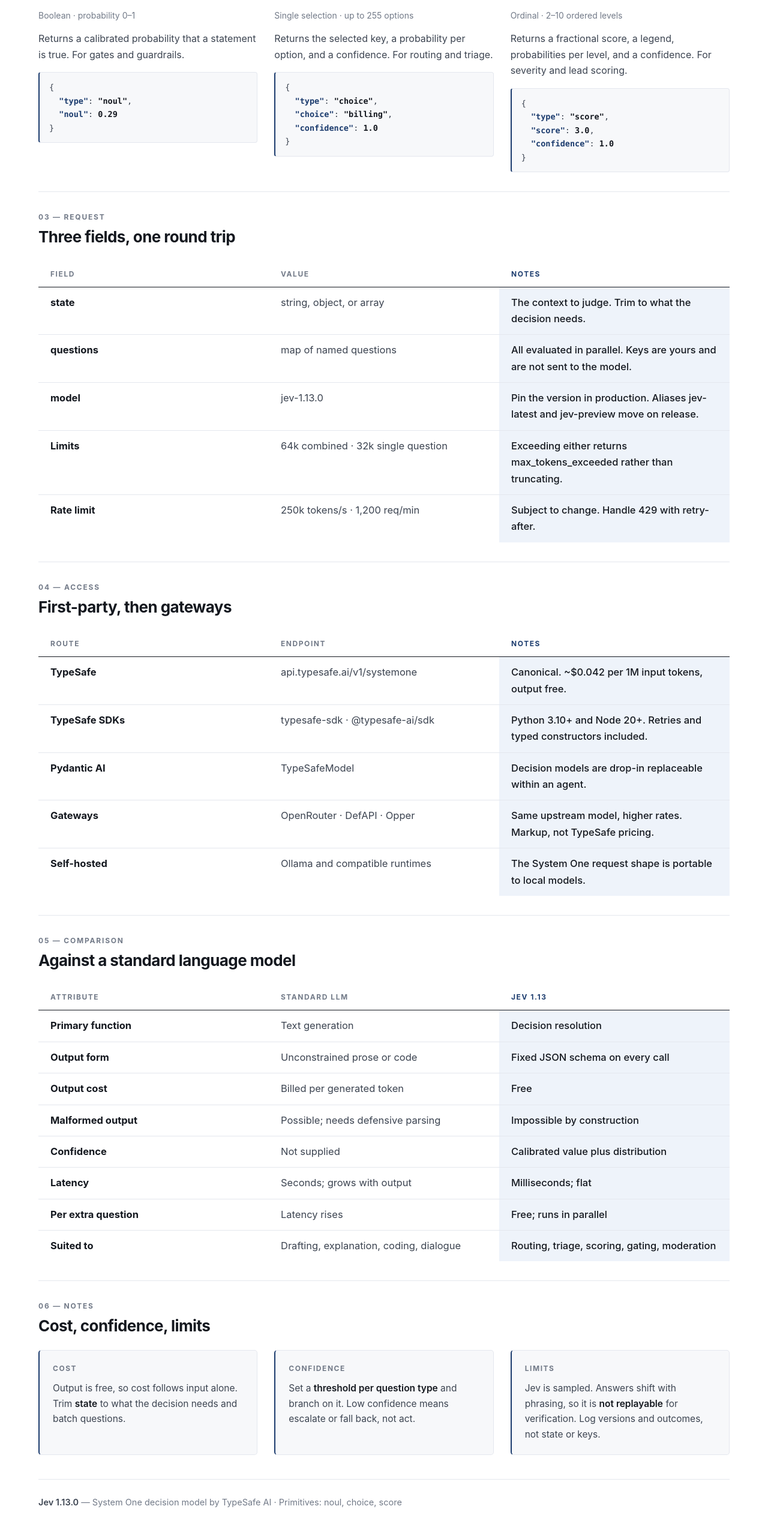
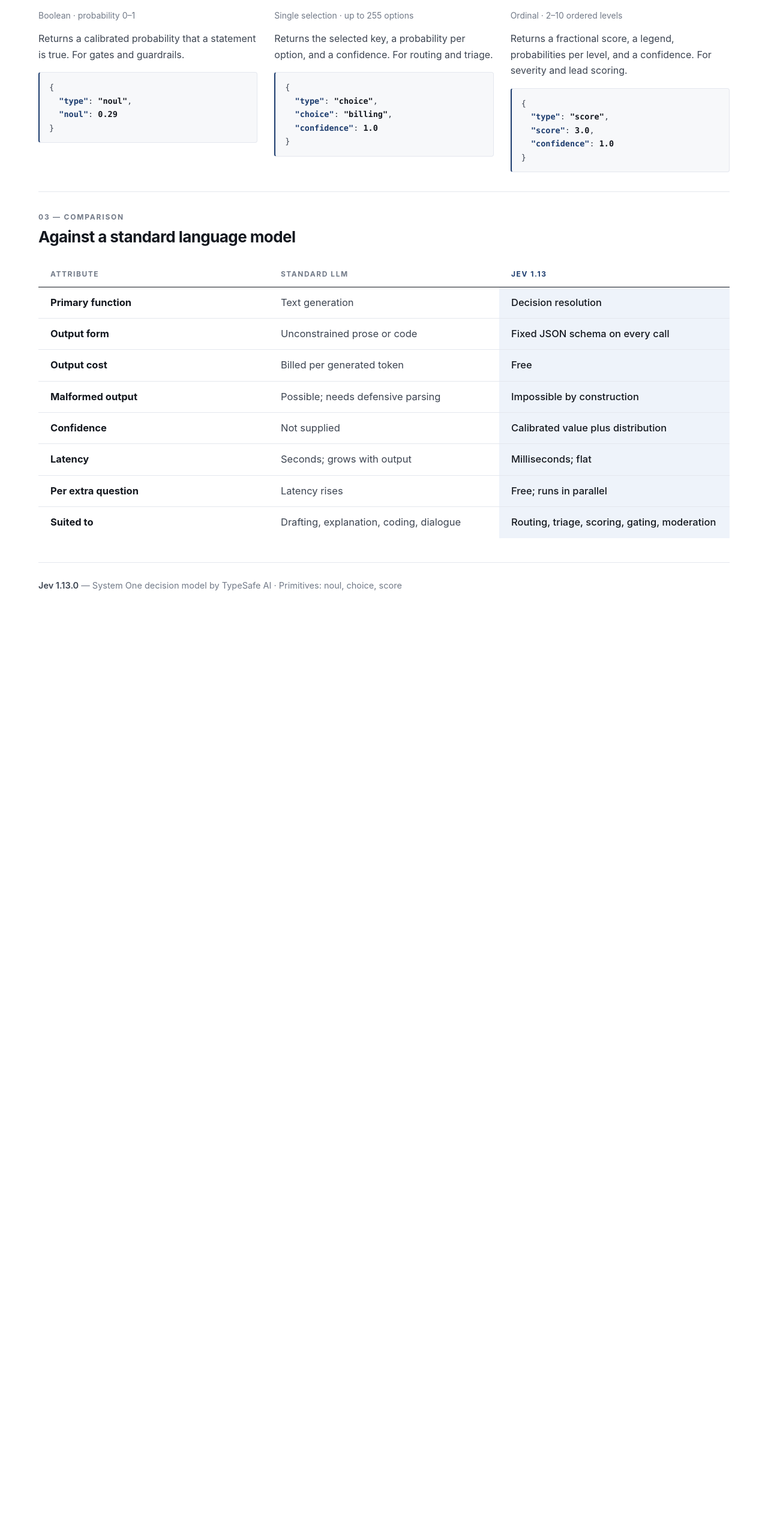
Before and after one commit to Satvik-codes/jevai-info-typesafe, a plain HTML site: page index.html in a window 1280 px wide. Shown: the part 902-3452 px from the top of the page at 60% size. After the commit the page ends 1934 px from the top, so only its background shows below. Drawn offline with Linux system fonts and the light colour scheme.

Commit message:
Remove request, access, and notes sections

```diff
--- a/index.html
+++ b/index.html
@@ -69,21 +69,15 @@
   table.cmp td.j{background:var(--accent-soft);color:var(--ink);font-weight:500}
   table.cmp tbody tr:last-child th,table.cmp tbody tr:last-child td{border-bottom:0}
 
-  .notes{display:grid;grid-template-columns:repeat(3,1fr);gap:28px}
-  .note{padding:20px 22px;background:var(--fill);border:1px solid var(--line);border-left:2px solid var(--accent);border-radius:5px}
-  .note h4{font-size:12px;font-weight:700;letter-spacing:.13em;text-transform:uppercase;color:var(--ink-3)}
-  .note p{margin-top:10px;color:var(--ink-2);font-size:15.5px}
-  .note p b{color:var(--ink);font-weight:600}
-
   footer{margin-top:8px;padding:26px 0 44px;border-top:1px solid var(--line);color:var(--ink-3);font-size:14.5px}
   footer b{color:var(--ink-2);font-weight:600}
 
   @media(max-width:1040px){
-    .blocks,.notes,ul.pts{grid-template-columns:1fr 1fr}
+    .blocks,ul.pts{grid-template-columns:1fr 1fr}
     .facts{grid-template-columns:repeat(2,1fr)}
   }
   @media(max-width:680px){
-    .blocks,.notes,ul.pts,.facts{grid-template-columns:1fr}
+    .blocks,ul.pts,.facts{grid-template-columns:1fr}
     table.cmp thead{display:none}
     table.cmp tbody th,table.cmp td{width:auto;display:block;padding:4px 0}
     table.cmp td.j{border-left:2px solid var(--accent);padding-left:14px;margin-bottom:12px}
@@ -177,50 +171,10 @@
     </div>
   </section>
 
-  <!-- ══ 2b ══════════════════════════════════ -->
-  <section>
-    <div class="sechead">
-      <div class="num">03 — Request</div>
-      <h2>Three fields, one round trip</h2>
-    </div>
-    <table class="cmp">
-      <thead>
-        <tr><th>Field</th><th>Value</th><th class="j">Notes</th></tr>
-      </thead>
-      <tbody>
-        <tr><th>state</th><td>string, object, or array</td><td class="j">The context to judge. Trim to what the decision needs.</td></tr>
-        <tr><th>questions</th><td>map of named questions</td><td class="j">All evaluated in parallel. Keys are yours and are not sent to the model.</td></tr>
-        <tr><th>model</th><td>jev-1.13.0</td><td class="j">Pin the version in production. Aliases jev-latest and jev-preview move on release.</td></tr>
-        <tr><th>Limits</th><td>64k combined · 32k single question</td><td class="j">Exceeding either returns max_tokens_exceeded rather than truncating.</td></tr>
-        <tr><th>Rate limit</th><td>250k tokens/s · 1,200 req/min</td><td class="j">Subject to change. Handle 429 with retry-after.</td></tr>
-      </tbody>
-    </table>
-  </section>
-
   <!-- ══ 3 ═══════════════════════════════════ -->
   <section>
     <div class="sechead">
-      <div class="num">04 — Access</div>
-      <h2>First-party, then gateways</h2>
-    </div>
-    <table class="cmp">
-      <thead>
-        <tr><th>Route</th><th>Endpoint</th><th class="j">Notes</th></tr>
-      </thead>
-      <tbody>
-        <tr><th>TypeSafe</th><td>api.typesafe.ai/v1/systemone</td><td class="j">Canonical. ~$0.042 per 1M input tokens, output free.</td></tr>
-        <tr><th>TypeSafe SDKs</th><td>typesafe-sdk · @typesafe-ai/sdk</td><td class="j">Python 3.10+ and Node 20+. Retries and typed constructors included.</td></tr>
-        <tr><th>Pydantic AI</th><td>TypeSafeModel</td><td class="j">Decision models are drop-in replaceable within an agent.</td></tr>
-        <tr><th>Gateways</th><td>OpenRouter · DefAPI · Opper</td><td class="j">Same upstream model, higher rates. Markup, not TypeSafe pricing.</td></tr>
-        <tr><th>Self-hosted</th><td>Ollama and compatible runtimes</td><td class="j">The System One request shape is portable to local models.</td></tr>
-      </tbody>
-    </table>
-  </section>
-
-  <!-- ══ 4 ═══════════════════════════════════ -->
-  <section>
-    <div class="sechead">
-      <div class="num">05 — Comparison</div>
+      <div class="num">03 — Comparison</div>
       <h2>Against a standard language model</h2>
     </div>
     <table class="cmp">
@@ -240,28 +194,6 @@
     </table>
   </section>
 
-  <!-- ══ 5 ═══════════════════════════════════ -->
-  <section>
-    <div class="sechead">
-      <div class="num">06 — Notes</div>
-      <h2>Cost, confidence, limits</h2>
-    </div>
-    <div class="notes">
-      <div class="note">
-        <h4>Cost</h4>
-        <p>Output is free, so cost follows input alone. Trim <b>state</b> to what the decision needs and batch questions.</p>
-      </div>
-      <div class="note">
-        <h4>Confidence</h4>
-        <p>Set a <b>threshold per question type</b> and branch on it. Low confidence means escalate or fall back, not act.</p>
-      </div>
-      <div class="note">
-        <h4>Limits</h4>
-        <p>Jev is sampled. Answers shift with phrasing, so it is <b>not replayable</b> for verification. Log versions and outcomes, not state or keys.</p>
-      </div>
-    </div>
-  </section>
-
   <footer>
     <b>Jev 1.13.0</b> — System One decision model by TypeSafe AI · Primitives: noul, choice, score
   </footer>
```
